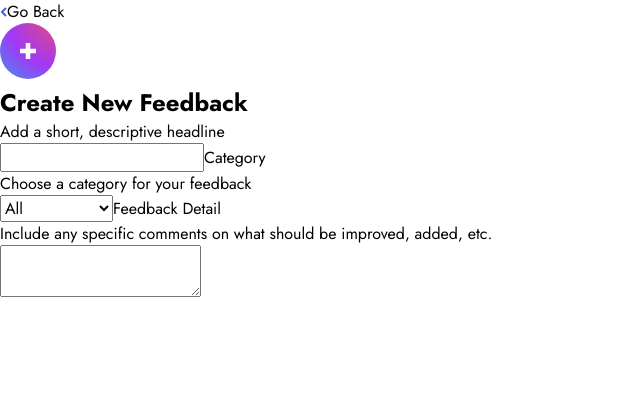
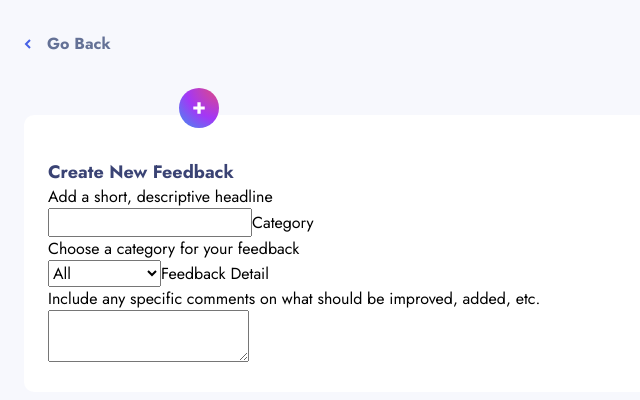
Before and after one commit to ErriGarcia/product-feedback-app, an Angular app in the folder product-feedback-app/: page / in a window 1280 px wide. Both pictures are taken after a click on the button "+ Add Feedback". Shown: the top 400 px of the page, without its empty margins (0-640 px from the left). Built offline with nearby package versions, Linux system fonts and the light colour scheme.

Commit message:
feat: add styles to add-feedback component

```diff
--- a/product-feedback-app/src/app/add-feedback/add-feedback.component.html
+++ b/product-feedback-app/src/app/add-feedback/add-feedback.component.html
@@ -1,13 +1,13 @@
-<nav>
-    <img src="../../assets/shared/icon-arrow-left.svg">
-    <button routerLink="/">Go Back</button>
-</nav>
-<main>
-    <div>
+<main class="main">
+    <nav class="main_nav">
+        <img src="../../assets/shared/icon-arrow-left.svg">
+        <button class="main_nav_button" routerLink="/">Go Back</button>
+    </nav>
+    <div class="container-card">
         <!-- TODO: put general img -->
-        <img src="../../assets/shared/icon-new-feedback.svg" alt="">
+        <img class="container-card_img" src="../../assets/shared/icon-new-feedback.svg" alt="">
         <form>
-            <h2>{{ title }}</h2>
+            <h2 class="container-card_title">{{ title }}</h2>
             <app-input></app-input>
             <app-select
                 [label]="labelCategory"
--- a/product-feedback-app/src/app/add-feedback/add-feedback.component.scss
+++ b/product-feedback-app/src/app/add-feedback/add-feedback.component.scss
@@ -0,0 +1,35 @@
+@import '../../styles/base/settings';
+
+.main {
+    background-color: $gray-light;
+    height: 100vh;
+    padding: 32px 24px;
+
+    &_nav {
+        color: $gray-dark;
+        font-weight: 700;
+
+        &_button {
+            margin-left: 16px;
+        }
+    }
+
+    .container-card {
+        background-color: $white;
+        border-radius: 10px;
+        margin-top: 60px;
+        padding: 44px 24px 24px 24px;
+
+        &_img {
+            position: absolute;
+            top: 11%;
+            width: 40px;
+            left: 14%;
+        }
+
+        &_title {
+            color: $gray-extra-dark;
+            font-size: 18px;
+        }
+    }
+}
```
